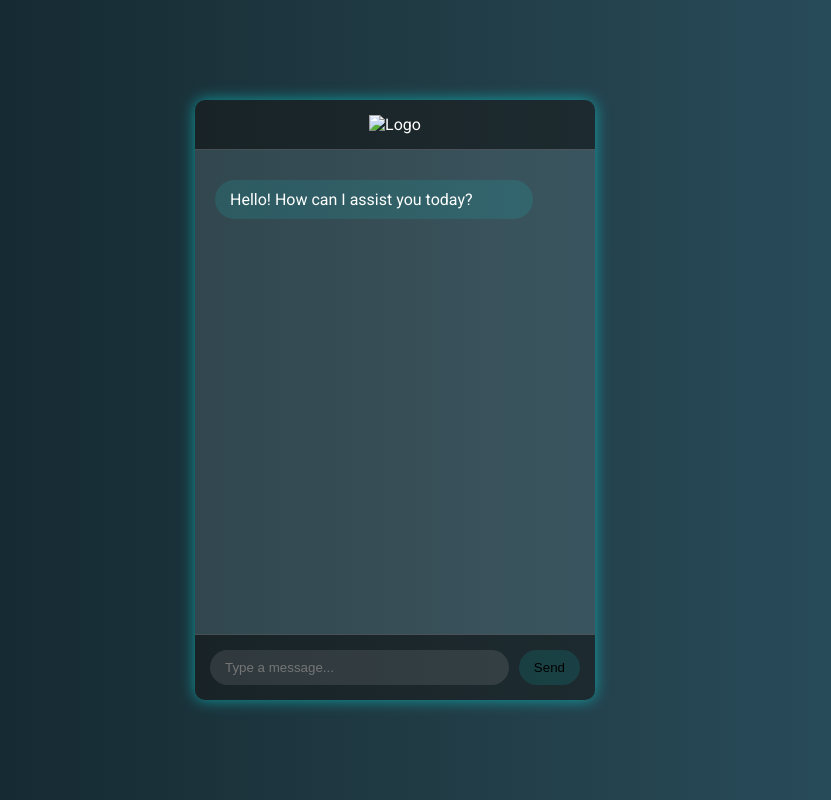
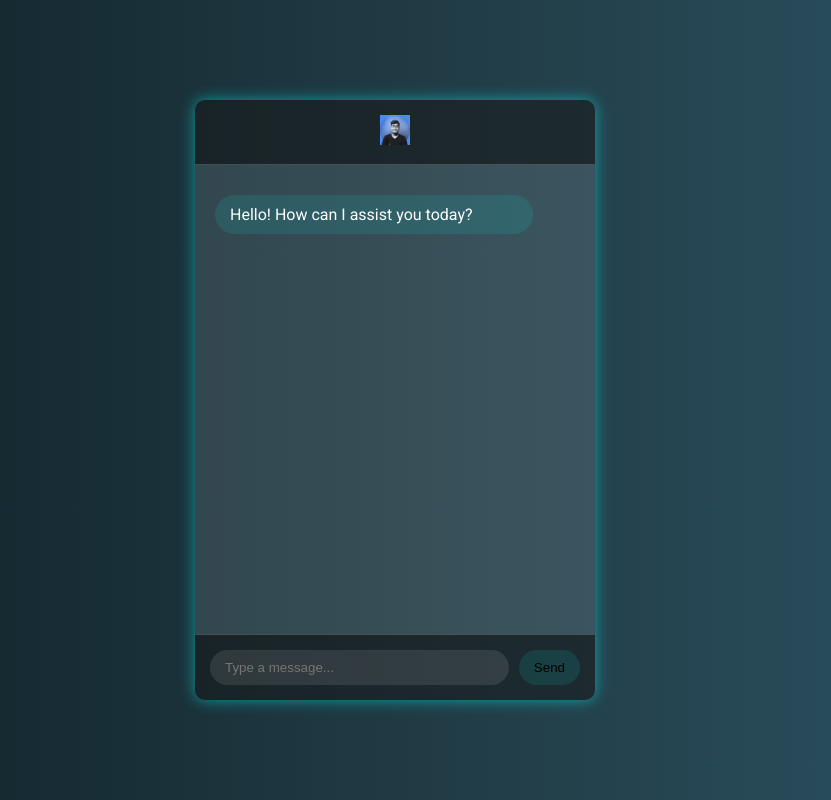
Before and after one commit to kingSSG/chat_bot, a plain HTML site: page index.html in a window 1280 px wide. Shown: the whole page, without its empty margins (245-1076 px from the left). Drawn offline with Linux system fonts and the light colour scheme.

Commit message:
commit message

```diff
--- a/index.html
+++ b/index.html
@@ -99,7 +99,7 @@
 <body>
     <div class="chat-container">
         <div class="header">
-            <img src="logo.png" alt="Logo">
+            <img src="images/profile-pic.png" alt="Logo">
         </div>
         <div class="messages" id="messages">
             <div class="message bot">Hello! How can I assist you today?</div>
```
Also changed, not shown: images/profile-pic.png (renamed from profile-pic.png), logo.jpg (deleted).
